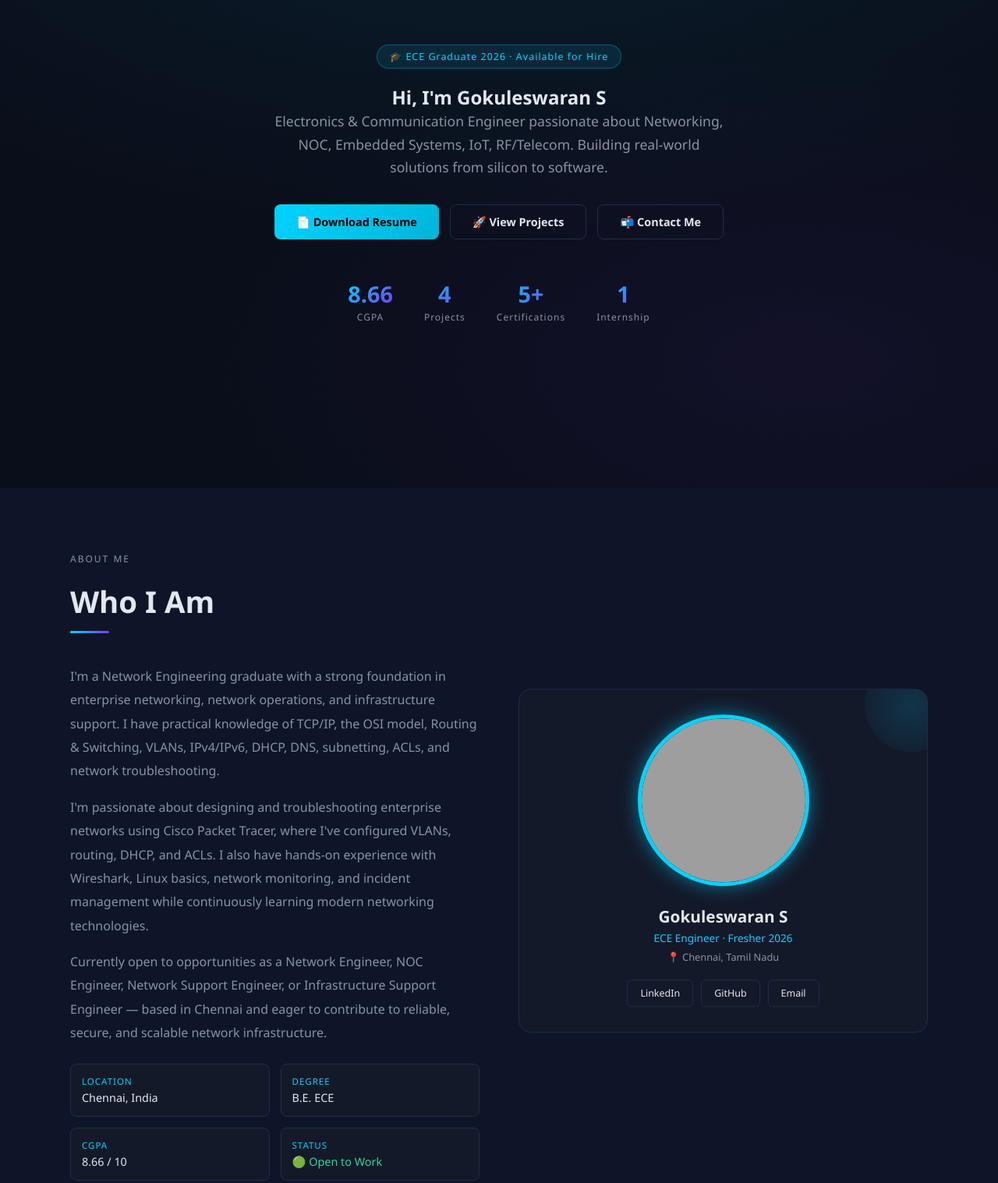
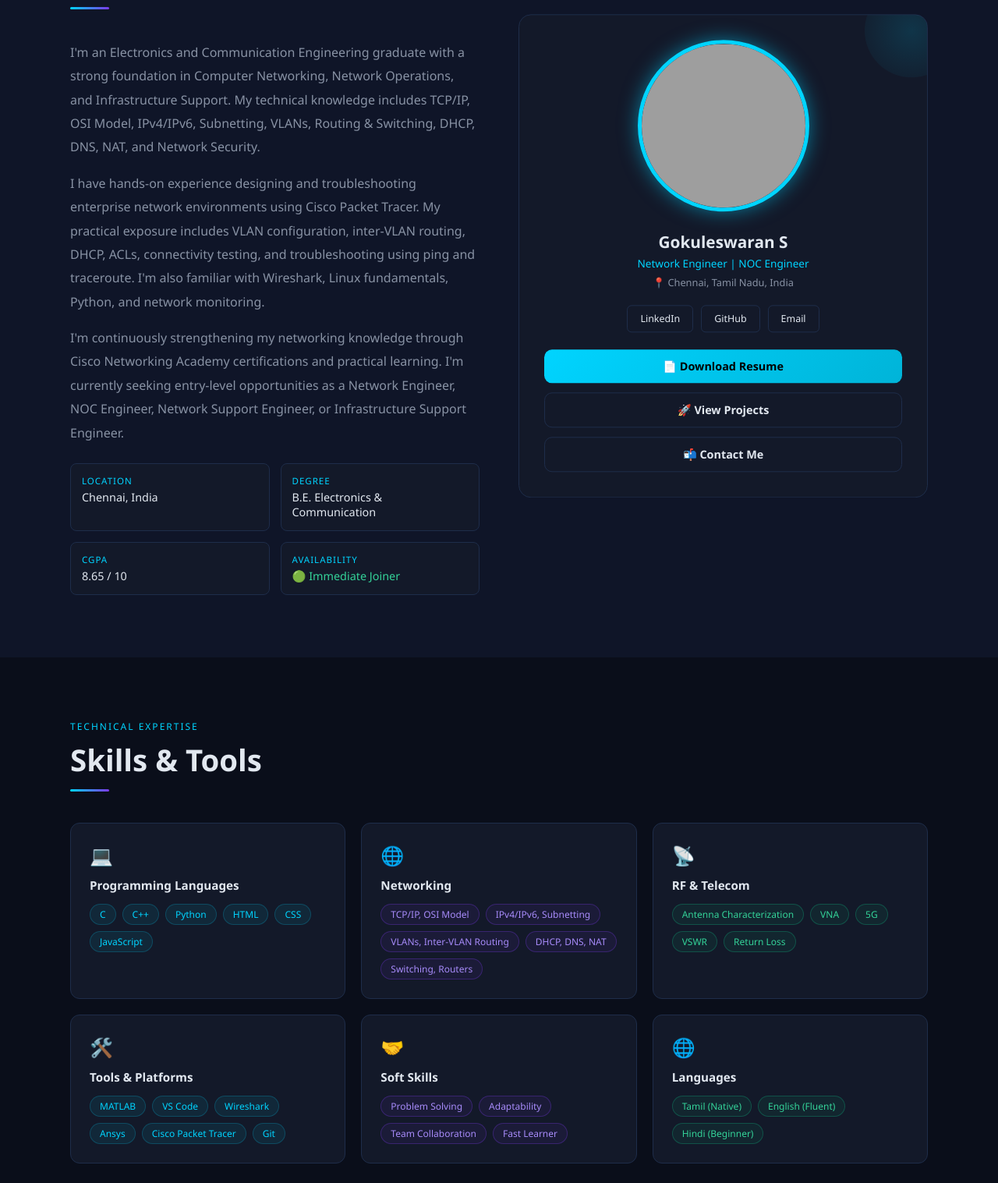
Before and after one commit to S-Gokuleswaran/portfolio, a plain HTML site: page index.html in a window 1280 px wide. Shown: the part 174-1691 px from the top of the page at 78% size. Drawn offline with Linux system fonts and the light colour scheme; grey boxes are pictures that could not be loaded.

Commit message:
Add files via upload

```diff
--- a/index.html
+++ b/index.html
@@ -24,73 +24,122 @@
   </div>
 </nav>
 
-<!-- HERO -->
-<section id="hero">
-  <div class="hero-bg"></div>
-  <div style="position:relative;z-index:1;">
-    <div class="hero-badge">🎓 ECE Graduate 2026 · Available for Hire</div>
-    <h1 class="hero-title">Hi, I'm <span>Gokuleswaran S</span></h1>
-    <p class="hero-sub">Electronics & Communication Engineer passionate about Networking, NOC, Embedded Systems, IoT, RF/Telecom. Building real-world solutions from silicon to software.</p>
-    <div class="hero-btns">
-      <a href="Gokuleswaran_Networking_Resume.pdf" download class="btn btn-primary">📄 Download Resume</a>
-      <a href="#projects" class="btn btn-outline">🚀 View Projects</a>
-      <a href="#contact" class="btn btn-outline">📬 Contact Me</a>
-    </div>
-    <div class="hero-stats">
-      <div class="stat"><div class="stat-num">8.66</div><div class="stat-lbl">CGPA</div></div>
-      <div class="stat"><div class="stat-num">4</div><div class="stat-lbl">Projects</div></div>
-      <div class="stat"><div class="stat-num">5+</div><div class="stat-lbl">Certifications</div></div>
-      <div class="stat"><div class="stat-num">1</div><div class="stat-lbl">Internship</div></div>
-    </div>
-  </div>
-</section>
-
 <!-- ABOUT -->
 <section id="about">
   <div class="container">
     <div class="about-grid">
+
+      <!-- LEFT: ABOUT CONTENT -->
       <div class="about-text">
         <p class="section-tag">About Me</p>
         <h2 class="section-title">Who I Am</h2>
         <div class="section-line"></div>
-        <p>I'm a Network Engineering graduate with a strong foundation in enterprise networking, network operations, and infrastructure support. I have practical knowledge of TCP/IP, the OSI model, Routing & Switching, VLANs, IPv4/IPv6, DHCP, DNS, subnetting, ACLs, and network troubleshooting.</p>
 
-<p>I'm passionate about designing and troubleshooting enterprise networks using Cisco Packet Tracer, where I've configured VLANs, routing, DHCP, and ACLs. I also have hands-on experience with Wireshark, Linux basics, network monitoring, and incident management while continuously learning modern networking technologies.</p>
+        <p>
+          I'm an Electronics and Communication Engineering graduate
+          with a strong foundation in Computer Networking, Network
+          Operations, and Infrastructure Support. My technical
+          knowledge includes TCP/IP, OSI Model, IPv4/IPv6, Subnetting,
+          VLANs, Routing & Switching, DHCP, DNS, NAT, and Network Security.
+        </p>
 
-<p>Currently open to opportunities as a Network Engineer, NOC Engineer, Network Support Engineer, or Infrastructure Support Engineer — based in Chennai and eager to contribute to reliable, secure, and scalable network infrastructure.</p>
+        <p>
+          I have hands-on experience designing and troubleshooting
+          enterprise network environments using Cisco Packet Tracer.
+          My practical exposure includes VLAN configuration, inter-VLAN
+          routing, DHCP, ACLs, connectivity testing, and troubleshooting
+          using ping and traceroute. I'm also familiar with Wireshark,
+          Linux fundamentals, Python, and network monitoring.
+        </p>
+
+        <p>
+          I'm continuously strengthening my networking knowledge through
+          Cisco Networking Academy certifications and practical learning.
+          I'm currently seeking entry-level opportunities as a Network
+          Engineer, NOC Engineer, Network Support Engineer, or
+          Infrastructure Support Engineer.
+        </p>
+
+        <!-- PERSONAL INFORMATION -->
         <div class="about-info">
+
           <div class="info-item">
             <div class="info-label">Location</div>
             <div class="info-value">Chennai, India</div>
           </div>
+
           <div class="info-item">
             <div class="info-label">Degree</div>
-            <div class="info-value">B.E. ECE</div>
+            <div class="info-value">B.E. Electronics & Communication</div>
           </div>
+
           <div class="info-item">
             <div class="info-label">CGPA</div>
-            <div class="info-value">8.66 / 10</div>
+            <div class="info-value">8.65 / 10</div>
           </div>
+
           <div class="info-item">
-            <div class="info-label">Status</div>
-            <div class="info-value" style="color:#34d399;">🟢 Open to Work</div>
+            <div class="info-label">Availability</div>
+            <div class="info-value" style="color:#34d399;">
+              🟢 Immediate Joiner
             </div>
           </div>
+
         </div>
-      <div>
+      </div>
+
+
+<!-- RIGHT: PROFILE CARD -->
+<div class="about-profile">
   <div class="about-card float">
+
     <div class="avatar">
       <img src="Eswaran portfolio.png" alt="Gokuleswaran S">
     </div>
+
     <div class="about-name">Gokuleswaran S</div>
-          <div class="about-role">ECE Engineer · Fresher 2026</div>
-          <div class="about-loc">📍 Chennai, Tamil Nadu</div>
+
+    <div class="about-role">
+      Network Engineer | NOC Engineer
+    </div>
+
+    <div class="about-loc">
+      📍 Chennai, Tamil Nadu, India
+    </div>
+
+    <!-- SOCIAL LINKS -->
     <div class="social-links">
-            <a href="https://www.linkedin.com/in/gokuleswaran-s-053a10255/" class="social-btn" target="_blank">LinkedIn</a>
-            <a href="https://github.com/S-Gokuleswaran" class="social-btn" target="_blank">GitHub</a>
-            <a href="mailto:eswarangokul45@gmail.com" class="social-btn">Email</a>
+      <a href="https://www.linkedin.com/in/gokuleswaran-s-053a10255/"
+         class="social-btn" target="_blank"
+         rel="noopener noreferrer">LinkedIn</a>
+
+      <a href="https://github.com/S-Gokuleswaran"
+         class="social-btn" target="_blank"
+         rel="noopener noreferrer">GitHub</a>
+
+      <a href="mailto:eswarangokul45@gmail.com"
+         class="social-btn">Email</a>
     </div>
-        </div>
+
+    <!-- ACTION BUTTONS BELOW SOCIAL LINKS -->
+    <div class="about-action-btns">
+
+      <a href="Gokuleswaran-resume.pdf"
+         download
+         class="btn btn-primary">
+        📄 Download Resume
+      </a>
+
+      <a href="#projects"
+         class="btn btn-outline">
+        🚀 View Projects
+      </a>
+
+      <a href="#contact"
+         class="btn btn-outline">
+        📬 Contact Me
+      </a>
+
     </div>
     </div>
   </div>
@@ -116,14 +165,14 @@
         </div>
       </div>
       <div class="skill-card">
-        <div class="skill-icon">🔌</div>
-        <div class="skill-title">Embedded & IoT</div>
+        <div class="skill-icon">🌐</div>
+        <div class="skill-title">Networking</div>
         <div class="skill-tags">
-          <span class="tag purple">Raspberry Pi Pico</span>
-          <span class="tag purple">Arduino</span>
-          <span class="tag purple">IIoT</span>
-          <span class="tag purple">ThingSpeak</span>
-          <span class="tag purple">MicroPython</span>
+          <span class="tag purple">TCP/IP, OSI Model</span>
+          <span class="tag purple">IPv4/IPv6, Subnetting</span>
+          <span class="tag purple">VLANs, Inter-VLAN Routing</span>
+          <span class="tag purple">DHCP, DNS, NAT</span>
+          <span class="tag purple">Switching, Routers</span>
         </div>
       </div>
       <div class="skill-card">
@@ -179,24 +228,8 @@
     <h2 class="section-title">Projects</h2>
     <div class="section-line"></div>
     <div class="projects-grid">
-
   <div class="proj-card">
     <div class="proj-num">PROJECT 01</div>
-    <div class="proj-title">🏗️ Tyre Monitoring System for Mining Dumpers</div>
-    <div class="proj-desc">
-      Designed a real-time tyre monitoring system for mining dumpers using Raspberry Pi Pico and IIoT technology. Implemented TKPH assessment, tyre pressure monitoring, wireless data transmission, and mobile app integration for real-time remote monitoring and predictive maintenance.
-    </div>
-    <div class="proj-tech">
-      <span class="tech-tag">Raspberry Pi Pico</span>
-      <span class="tech-tag">IIoT</span>
-      <span class="tech-tag">Python</span>
-      <span class="tech-tag">MicroPython</span>
-      <span class="tech-tag">Wireless Communication</span>
-      <span class="tech-tag">Mobile App</span>
-    </div>
-  </div>
-  <div class="proj-card">
-    <div class="proj-num">PROJECT 02</div>
 
     <div class="proj-title">
         🌐 Enterprise Network Design & Troubleshooting
@@ -217,7 +250,21 @@
         <span class="tech-tag">TCP/IP</span>
     </div>
 </div>
-
+<div class="proj-card">
+  <div class="proj-num">PROJECT 01</div>
+  <div class="proj-title">🏗️ Tyre Monitoring System for Mining Dumpers</div>
+  <div class="proj-desc">
+    Designed a real-time tyre monitoring system for mining dumpers using Raspberry Pi Pico and IIoT technology. Implemented TKPH assessment, tyre pressure monitoring, wireless data transmission, and mobile app integration for real-time remote monitoring and predictive maintenance.
+  </div>
+  <div class="proj-tech">
+    <span class="tech-tag">Raspberry Pi Pico</span>
+    <span class="tech-tag">IIoT</span>
+    <span class="tech-tag">Python</span>
+    <span class="tech-tag">MicroPython</span>
+    <span class="tech-tag">Wireless Communication</span>
+    <span class="tech-tag">Mobile App</span>
+  </div>
+</div>
   <div class="proj-card">
     <div class="proj-num">PROJECT 03</div>
     <div class="proj-title">🧠 Alzheimer Patient Assistance Mobile App</div>
@@ -267,7 +314,7 @@
           <div class="edu-deg">
             Bachelor of Engineering – Electronics and Communication Engineering
           </div>
-          <span class="edu-grade">CGPA: 8.66 / 10</span>
+          <span class="edu-grade">CGPA: 8.65 / 10</span>
         </div>
       </div>
 
@@ -316,6 +363,10 @@
         <div>
             <div class="cert-name">CCNA: Introduction to Networks</div>
             <div class="cert-issuer">Cisco Networking Academy</div>
+            <div class="cert-name">CCNA: Switching, Routing, and Wireless Essentials</div>
+            <div class="cert-issuer">Cisco Networking Academy</div>
+            <div class="cert-name">CCNA: Enterprise Networking, Security, and Automation</div>
+            <div class="cert-issuer">Cisco Networking Academy</div>
         </div>
     </div>
       <div class="cert-card">
@@ -323,13 +374,6 @@
         <div>
           <div class="cert-name">Cisco Certified — Network Basics</div>
           <div class="cert-issuer">Cisco · ID: 4a3692c3-f9dd...</div>
-        </div>
-      </div>
-      <div class="cert-card">
-        <div class="cert-icon">📐</div>
-        <div>
-          <div class="cert-name">Self-Based Courses in MATLAB</div>
-          <div class="cert-issuer">MathWorks</div>
         </div>
       </div>
       <div class="cert-card">
--- a/style.css
+++ b/style.css
@@ -23,6 +23,31 @@
   .nav-links a{
   position:relative;
 }
+
+/* ABOUT PROFILE ACTION BUTTONS */
+.about-action-btns {
+  display: flex;
+  flex-direction: column;
+  gap: 12px;
+  width: 100%;
+  margin-top: 22px;
+}
+
+.about-action-btns .btn {
+  display: block;
+  width: 100%;
+  text-align: center;
+  padding: 12px 16px;
+  box-sizing: border-box;
+  text-decoration: none;
+  border-radius: 10px;
+  transition: all 0.3s ease;
+}
+
+.about-action-btns .btn:hover {
+  transform: translateY(-3px);
+}
+
 
 .nav-links a.active{
   color:var(--cyan);
```
Also changed, not shown: 1 other file. Lines whose indentation alone changed are shown as unchanged.
